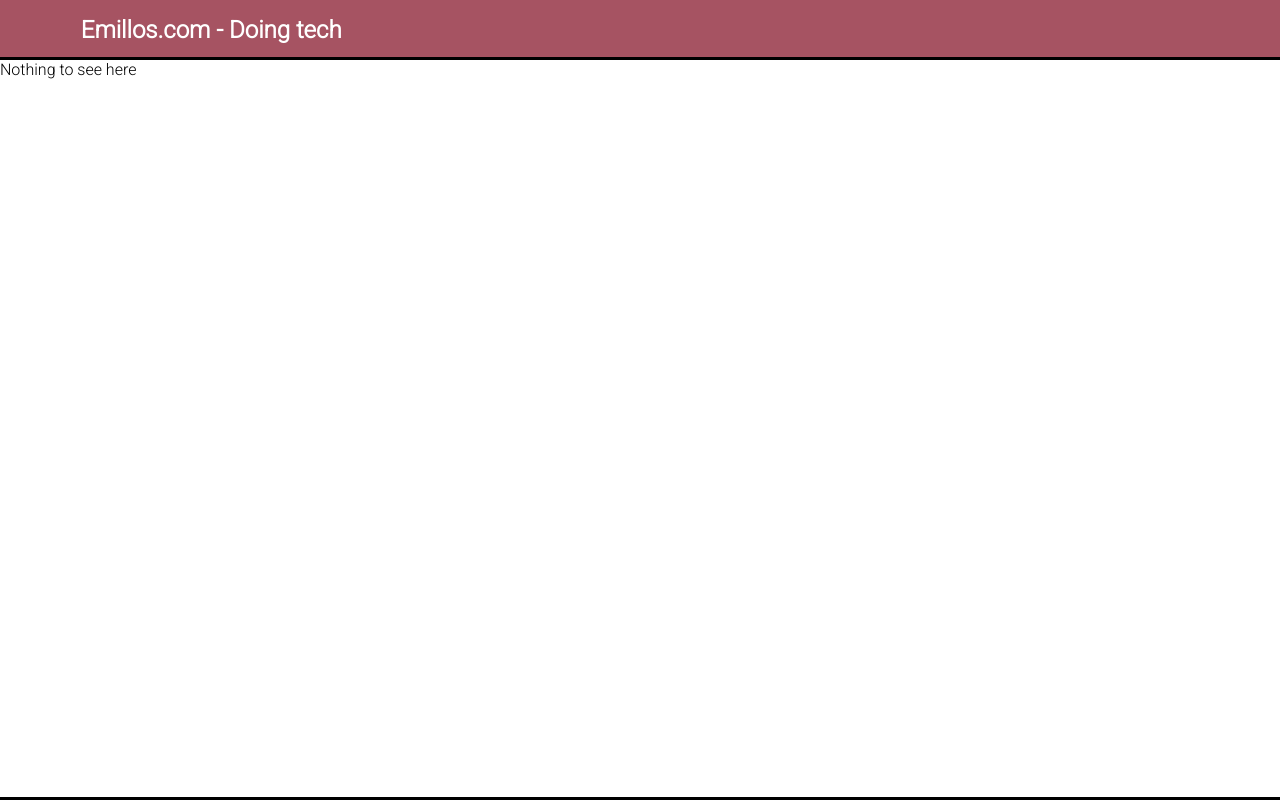
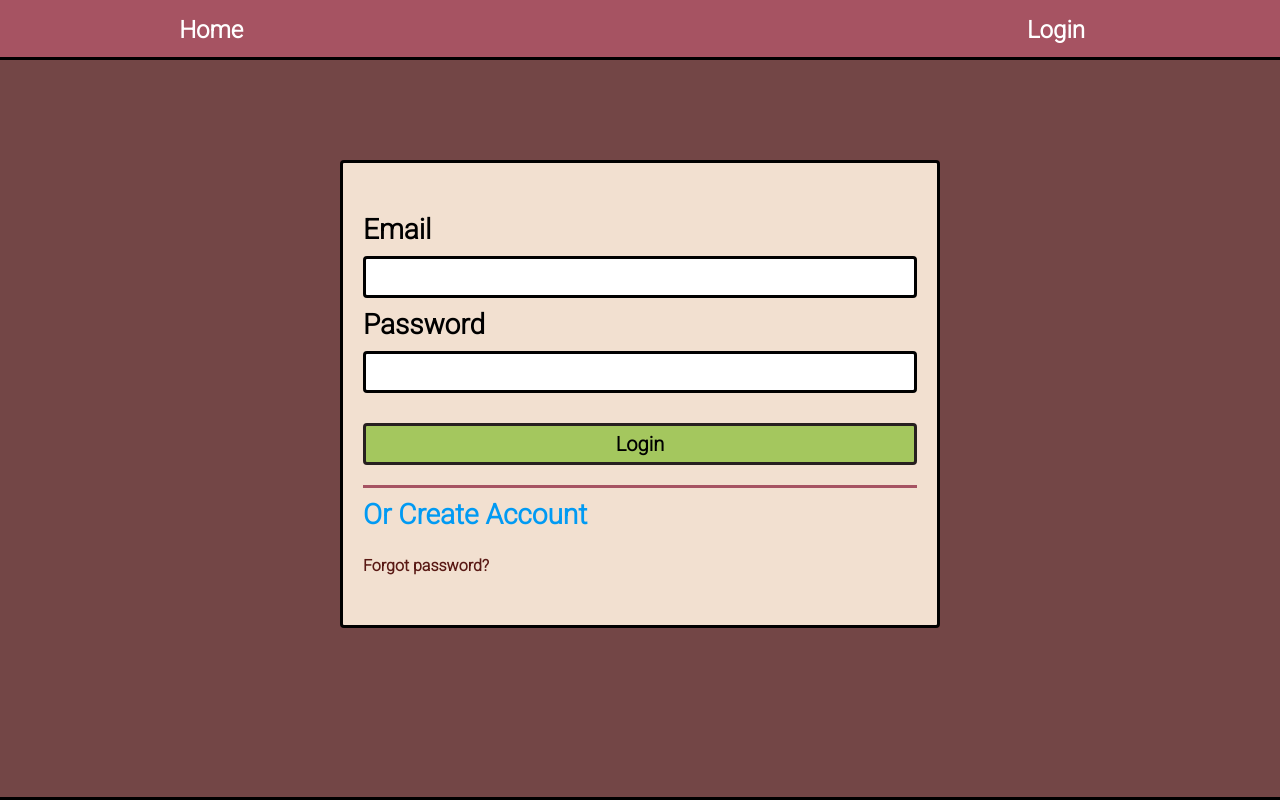
Before and after one commit to Emillos/emillos.com, a React app in the folder client/: page /login in a window 1280 px wide. Built offline with nearby package versions, Linux system fonts and the light colour scheme.

Commit message:
styling changes and initial login

```diff
--- a/client/public/index.html
+++ b/client/public/index.html
@@ -4,7 +4,7 @@
     <style>
       @import url('https://fonts.googleapis.com/css2?family=Roboto:wght@300&family=Titillium+Web:wght@900&display=swap');
     </style>
-    <title>Emillos.com - Testing tech</title>
+    <title>Emillos.com - Doing tech-things</title>
   </head>
   <body>
     <div id="app"></div>
--- /dev/null
+++ b/client/src/components/login.js
@@ -0,0 +1,81 @@
+import React, { useState } from 'react';
+import { Link } from "react-router-dom";
+import '../styles/loginStyle.less'
+
+
+const initialState = {
+  email:'',
+  password: '',
+  passwordCheck:''
+}
+
+const Login = () => {
+  const [ activeSection, setActiveSection ] = useState('login');
+  const [ authDetails, setAuthDetails ] = useState(initialState)
+  const [ errorMessage, setErrorMessage ] = useState('')
+  console.log(authDetails)
+
+  const handleSubmit = (e, action) => {
+    setErrorMessage('Auth is still under construction')
+  }
+
+  const setValue = (e) => {
+    console.log('test')
+    setAuthDetails({...authDetails, [e.target.name]: e.target.value})
+  }
+
+  const handleToggle = () => {
+    console.log(activeSection)
+    setAuthDetails(initialState)
+    setErrorMessage('')
+    let toggleValue = activeSection == 'login' ? 'create' : 'login'
+    setActiveSection(toggleValue)
+  }
+
+  return (
+    <div id='login'>
+      <div className='loginWrapper'>
+      {activeSection === 'login' ?
+        <div>
+          <label>Email</label>
+          <input type='text' name="email" value={authDetails['email']} onChange={setValue} />
+          <label>Password</label>
+          <input type='password' name="password" value={authDetails['password']} onChange={setValue} />
+          <button name="login" onClick={handleSubmit}>Login</button>
+          {errorMessage &&
+            <div className='errorMessage'>
+              {errorMessage}
+            </div>
+          }
+          <div className='alternateOption'
+            onClick={handleToggle}>
+            Or Create Account
+          </div>
+        </div>
+        :
+        <div>
+          <label>Email</label>
+          <input type='text' name="email" value={authDetails['email']} onChange={setValue} />
+          <label>Password</label>
+          <input type='password' name="password" value={authDetails['password']} onChange={setValue} />
+          <label>Retype password</label>
+          <input type='password' name="passwordCheck" value={authDetails['passwordCheck']} onChange={setValue} />
+          <button name="create" onClick={handleSubmit}>Create Account</button>
+          {errorMessage &&
+            <div className='errorMessage'>
+              {errorMessage}
+            </div>
+          }
+          <div className='alternateOption'
+            onClick={handleToggle}>
+            Or Login
+          </div>
+        </div>
+      }
+      <div className='forgotPwText'>Forgot password?</div>
+      </div>
+    </div>
+  )
+}
+
+export default Login
--- a/client/src/components/topNav.js
+++ b/client/src/components/topNav.js
@@ -6,9 +6,12 @@
   return (
     <div id='topnav'>
       <Link to='/'>
-        <h2 id='logo' className='topHeader'>Emillos.com - Doing tech</h2>
+        <h2 className='topHeader textCenter'>Home</h2>
       </Link>
       <h2 className='topHeader'></h2>
+      <Link to='/login'>
+        <h2 className='topHeader textCenter'>Login</h2>
+      </Link>
     </div>
   )
 }
--- a/client/src/index.js
+++ b/client/src/index.js
@@ -6,6 +6,7 @@
 import Front from './components/front'
 import Footer from './components/footer'
 import NoShow from './components/noShow'
+import Login from './components/login'
 
 import ClickACcat from './projects/clickAcat/index'
 
@@ -17,6 +18,7 @@
     <Routes>
       <Route path="/" element={<Front />} />
       <Route path='clickacat/' element={<ClickACcat />} />
+      <Route path='login/' element={<Login />} />
       <Route path="*" element={<NoShow />} />
     </Routes>
     <Footer />
--- a/client/src/styles/footerStyle.less
+++ b/client/src/styles/footerStyle.less
@@ -1,9 +1,11 @@
+@import "styleItems";
 #footer{
   border-top: 3px black solid;
   position: fixed;
   bottom: 0;
   width: 100%;
   background-color: white;
+  background-color:@mainColour1;
   #footerTitles{
     padding: 10px;
     font-weight: 600;
--- a/client/src/styles/generalStyle.less
+++ b/client/src/styles/generalStyle.less
@@ -8,6 +8,8 @@
   text-decoration: none;
   #app {
     position: relative;
+    height: 100vh;
+    background-color: @mainColour5;
   }
   .main{
     top: 60px;
--- /dev/null
+++ b/client/src/styles/loginStyle.less
@@ -0,0 +1,53 @@
+@import "styleItems";
+#login{
+  .loginWrapper{
+    margin: 100px auto;
+    width: 600px;
+    border-radius: 4px;
+    border: 3px solid black;
+    padding: 50px 20px;
+    background-color: @mainColour2;
+    > *{
+      display: block;
+    }
+    label{
+      font-size: 28px;
+      font-weight: 600;
+      margin: 5px 0px;
+    }
+    input{
+      margin: 10px 0;
+      height: 42px;
+      border-radius: 4px;
+      border: 3px solid black;
+      text-indent: 5px;
+      font-size: 25px;
+      width: 100%;
+    }
+    button{
+      cursor: pointer;
+      font-weight: 600;
+      height: 42px;
+      width: 100%;
+      border: 3px solid rgb(39, 32, 32);
+      margin: 20px 0;
+      border-radius: 4px;
+      background-color: @okButtonColour;
+      font-size: 20px;
+    }
+    .alternateOption{
+      cursor: pointer;
+      border-top: 3px solid @mainColour1;
+      padding-top: 10px;
+      font-weight: 600;
+      color: @CTABlue;
+      font-size: 28px;
+    }
+    .forgotPwText{
+      margin-top: 25px;
+      font-weight: 600;
+      cursor: pointer;
+      color: @mainColour4;
+    }
+  }
+}
--- a/client/src/styles/styleItems.less
+++ b/client/src/styles/styleItems.less
@@ -4,7 +4,9 @@
 @mainColour3:#BF8F84;
 @mainColour4:#591914;
 @mainColour5:#734646;
-
+@fontColour1: white;
+@okButtonColour:#a4c75e;
+@CTABlue: #019af3;
 /*Fonts*/
 @itemHeaders: 'Titillium Web', sans-serif;
 @generalFont: 'Roboto', sans-serif;
--- a/client/src/styles/topnavStyle.less
+++ b/client/src/styles/topnavStyle.less
@@ -1,14 +1,14 @@
 @import "styleItems";
 #topnav{
-  color: white;
+  color: @fontColour1;
   width: 100%;
   background-color: #A65362;
   top: 0;
   height: 60px;
   border-bottom: 3px black solid;
   line-height: 60px;
-  #logo, .mail{
-    color: white;
+  .textCenter{
+    color: @fontColour1;
     text-align: center;
   }
   .topHeader{
```
